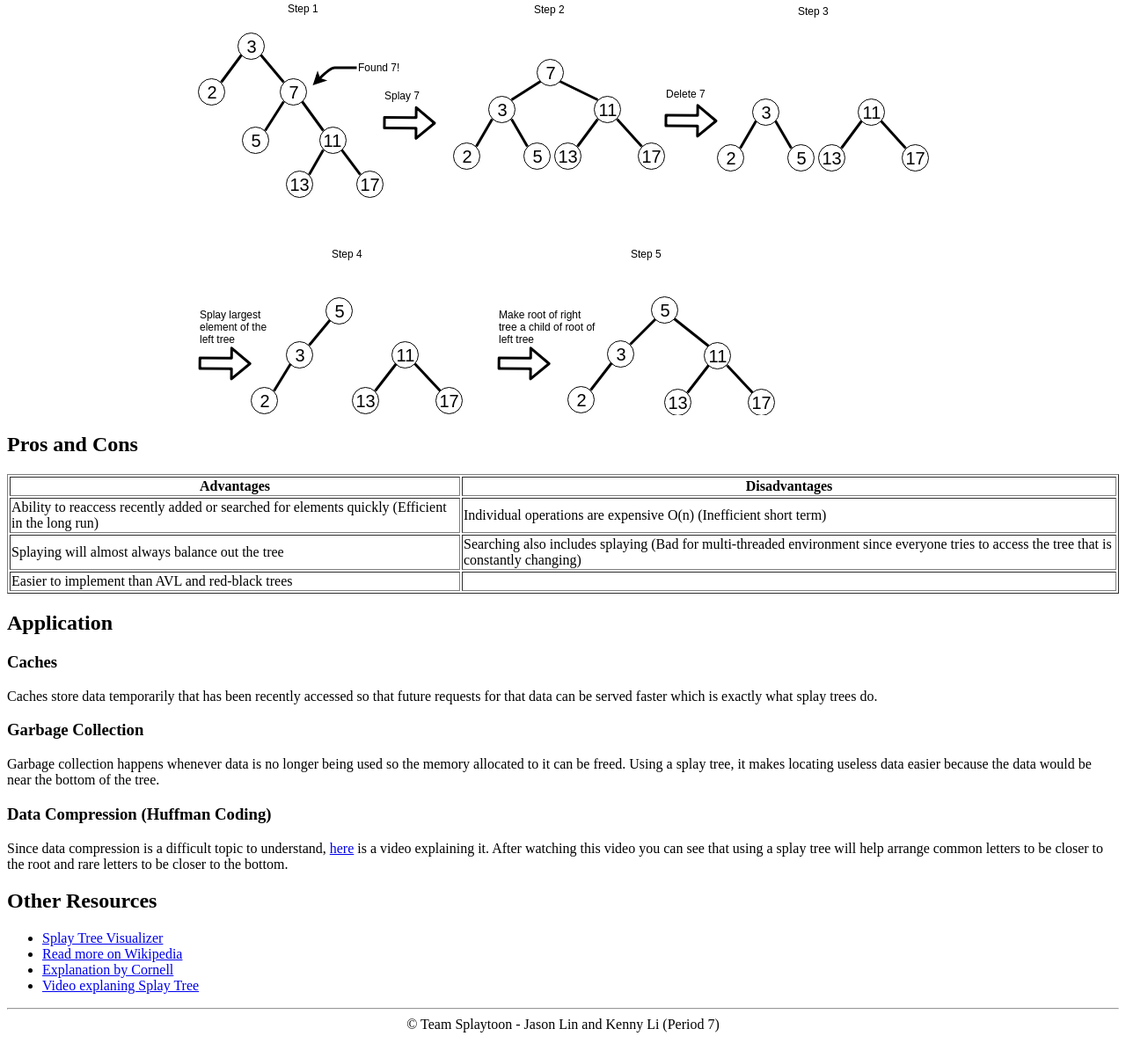
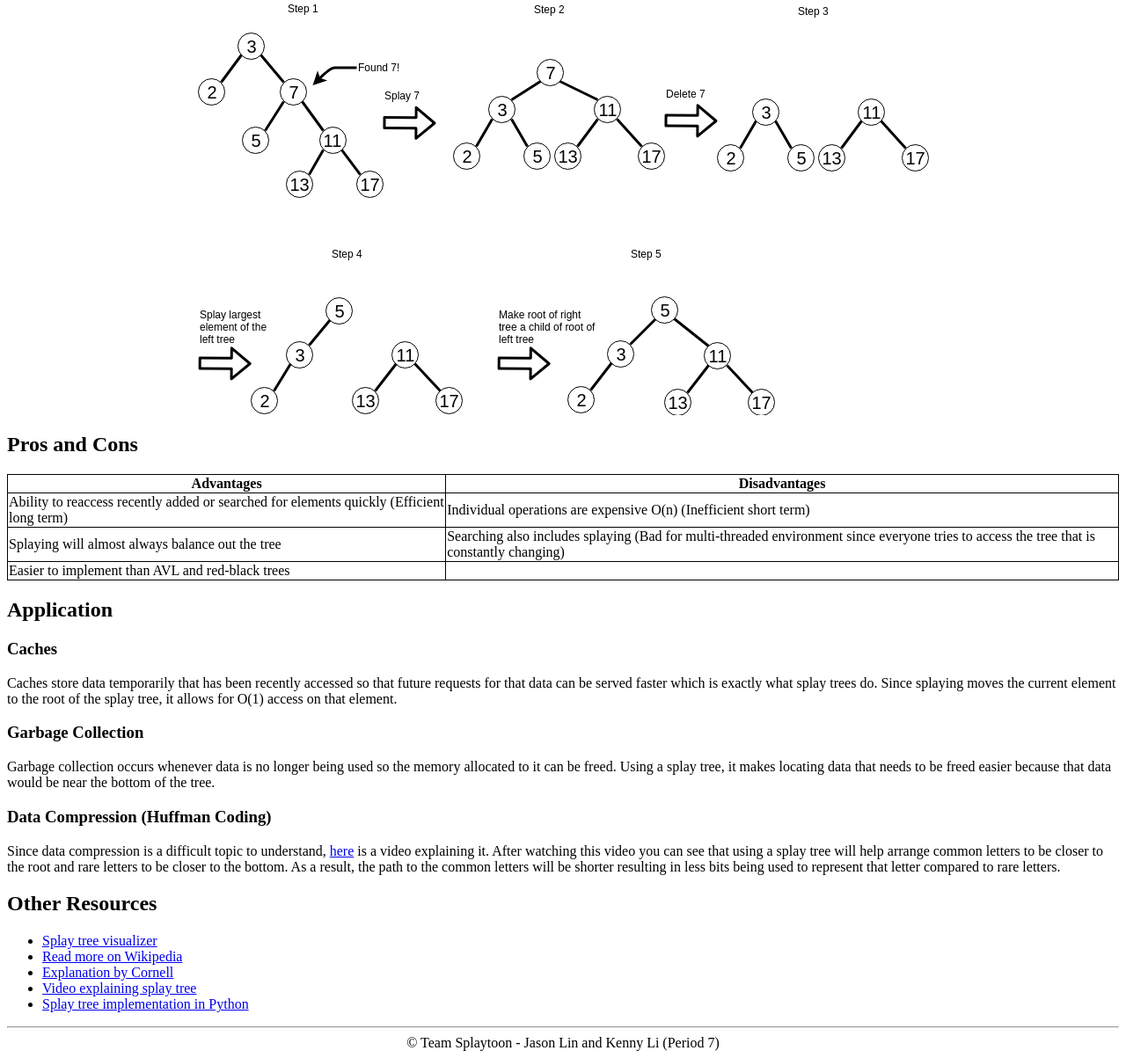
Before and after one commit to JasonLin43212/Splay, a Flask app: page / in a window 1280 px wide. Shown: the part 4383-5586 px from the top of the page at 88% size. Before the commit the page ends 5557 px from the top, so only its background shows below. Run offline with Flask 2, Linux system fonts and the light colour scheme.

Commit message:
added my stuff

```diff
--- a/static/styles.css
+++ b/static/styles.css
@@ -2,3 +2,11 @@
     display: block;
     margin: 0 auto;
 }
+
+table {
+    border-collapse: collapse;
+}
+
+table, th, td {
+    border: 1px solid black;
+}
--- a/templates/index.html
+++ b/templates/index.html
@@ -221,13 +221,13 @@
     </ol>
     <img class="tree" src="/static/tree12.png" alt="tree12">
     <h2>Pros and Cons</h2>
-    <table border="1">
+    <table>
         <tr>
             <th>Advantages</th>
             <th>Disadvantages</th>
         </tr>
         <tr>
-            <td>Ability to reaccess recently added or searched for elements quickly (Efficient in the long run)</td>
+            <td>Ability to reaccess recently added or searched for elements quickly (Efficient long term)</td>
             <td>Individual operations are expensive O(n) (Inefficient short term)</td>
         </tr>
         <tr>
@@ -244,22 +244,27 @@
     <h2>Application</h2>
     <h3>Caches</h3>
     <p> Caches store data temporarily that has been recently accessed so that future requests
-        for that data can be served faster which is exactly what splay trees do. </p>
+        for that data can be served faster which is exactly what splay trees do. Since splaying
+        moves the current element to the root of the splay tree, it allows for O(1) access on that
+        element.</p>
     <h3>Garbage Collection</h3>
-    <p> Garbage collection happens whenever data is no longer being used so the memory
-        allocated to it can be freed. Using a splay tree, it makes locating useless data
-        easier because the data would be near the bottom of the tree. </p>
+    <p> Garbage collection occurs whenever data is no longer being used so the memory
+        allocated to it can be freed. Using a splay tree, it makes locating data that needs
+        to be freed easier because that data would be near the bottom of the tree.</p>
     <h3>Data Compression (Huffman Coding)</h3>
     <p> Since data compression is a difficult topic to understand,
         <a href="https://www.youtube.com/watch?v=JsTptu56GM8">here</a> is a video explaining
         it. After watching this video you can see that using a splay tree will help arrange
-        common letters to be closer to the root and rare letters to be closer to the bottom. </p>
+        common letters to be closer to the root and rare letters to be closer to the bottom. As
+        a result, the path to the common letters will be shorter resulting in less bits being
+        used to represent that letter compared to rare letters.</p>
     <h2>Other Resources</h2>
     <ul>
-        <li><a href="https://www.cs.usfca.edu/~galles/visualization/SplayTree.html">Splay Tree Visualizer</a></li>
+        <li><a href="https://www.cs.usfca.edu/~galles/visualization/SplayTree.html">Splay tree visualizer</a></li>
         <li><a href="https://en.wikipedia.org/wiki/Splay_tree">Read more on Wikipedia</a></li>
         <li><a href="https://www.cs.cornell.edu/courses/cs3110/2009fa/recitations/rec-splay.html">Explanation by Cornell</a></li>
-        <li><a href="https://www.youtube.com/watch?v=IBY4NtxmGg8">Video explaning Splay Tree</a> </li>
+        <li><a href="https://www.youtube.com/watch?v=IBY4NtxmGg8">Video explaining splay tree</a> </li>
+        <li><a href="https://github.com/JasonLin43212/Splay/blob/master/splay.py">Splay tree implementation in Python</a></li>
     </ul>
     <footer style="text-align:center">
         <hr>
```
